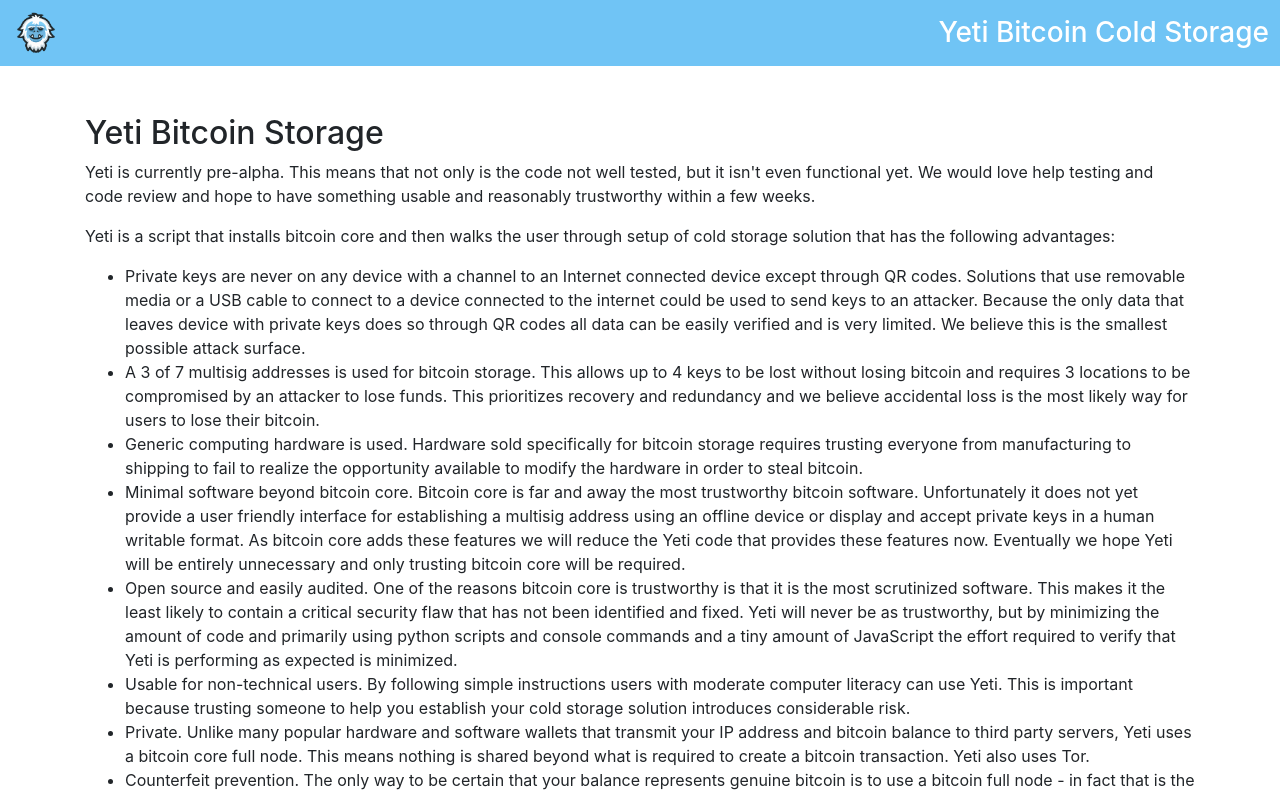
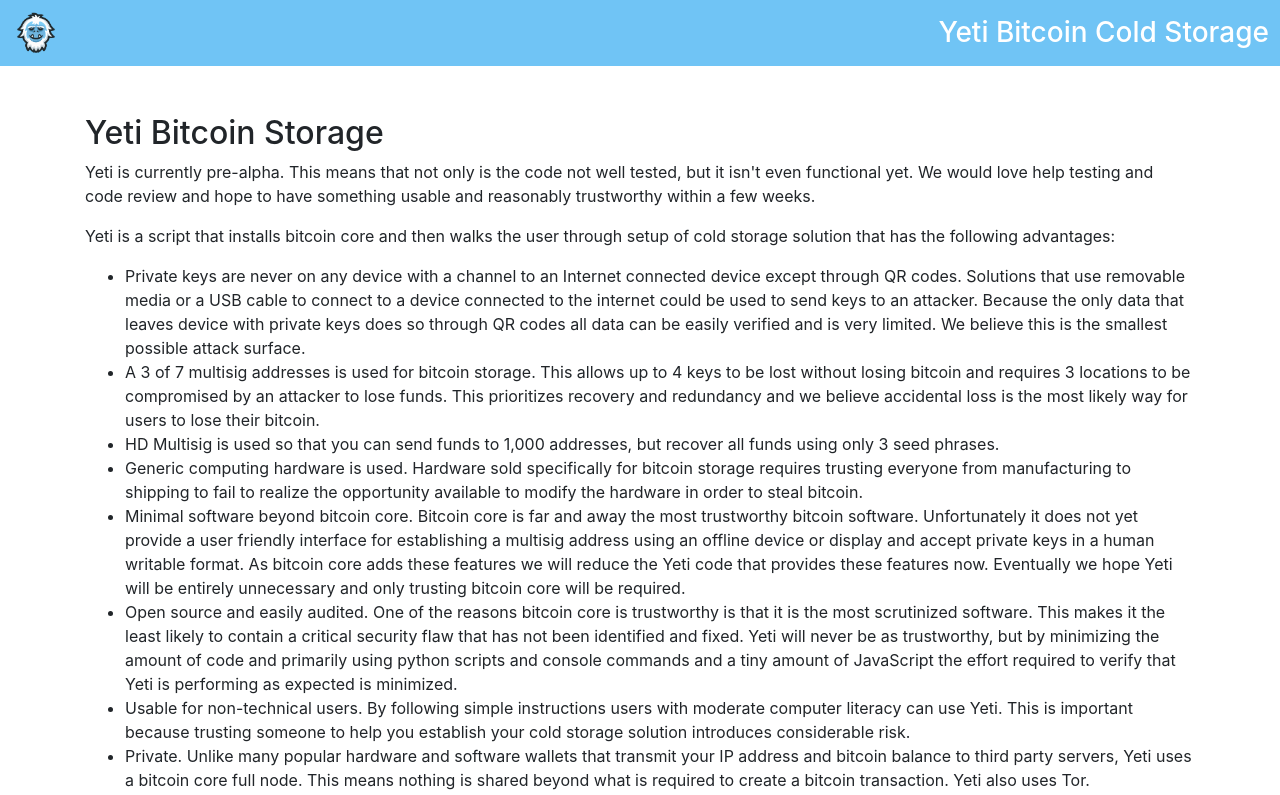
Before and after one commit to JWWeatherman/yetihosted, a Vue app: page /#/ in a window 1280 px wide. Shown: the top 795 px of the page. Built offline with nearby package versions, Linux system fonts and the light colour scheme; what vue-default-value would draw is missing.

Commit message:
Added HD advantage.

```diff
--- a/src/components/overview.vue
+++ b/src/components/overview.vue
@@ -6,6 +6,7 @@
       <ul>
           <li>Private keys are never on any device with a channel to an Internet connected device except through QR codes. Solutions that use removable media or a USB cable to connect to a device connected to the internet could be used to send keys to an attacker. Because the only data that leaves device with private keys does so through QR codes all data can be easily verified and is very limited. We believe this is the smallest possible attack surface.</li>
           <li>A 3 of 7 multisig addresses is used for bitcoin storage. This allows up to 4 keys to be lost without losing bitcoin and requires 3 locations to be compromised by an attacker to lose funds. This prioritizes recovery and redundancy and we believe accidental loss is the most likely way for users to lose their bitcoin.</li>
+          <li>HD Multisig is used so that you can send funds to 1,000 addresses, but recover all funds using only 3 seed phrases.</li>
           <li>Generic computing hardware is used. Hardware sold specifically for bitcoin storage requires trusting everyone from manufacturing to shipping to fail to realize the opportunity available to modify the hardware in order to steal bitcoin.</li>
           <li>Minimal software beyond bitcoin core. Bitcoin core is far and away the most trustworthy bitcoin software. Unfortunately it does not yet provide a user friendly interface for establishing a multisig address using an offline device or display and accept private keys in a human writable format. As bitcoin core adds these features we will reduce the Yeti code that provides these features now. Eventually we hope Yeti will be entirely unnecessary and only trusting bitcoin core will be required.</li>
           <li>Open source and easily audited. One of the reasons bitcoin core is trustworthy is that it is the most scrutinized software. This makes it the least likely to contain a critical security flaw that has not been identified and fixed. Yeti will never be as trustworthy, but by minimizing the amount of code and primarily using python scripts and console commands and a tiny amount of JavaScript the effort required to verify that Yeti is performing as expected is minimized.</li>
```
